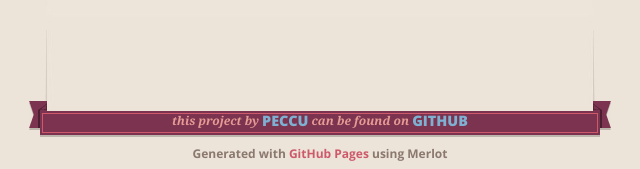
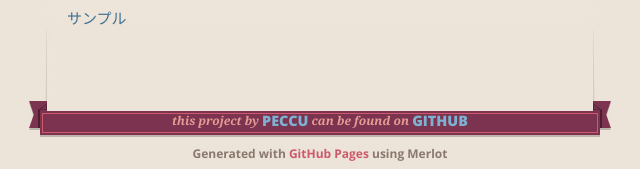
Before and after one commit to peccu/waclock, a plain HTML site: page index.html in a window 1280 px wide. Shown: the part 315-484 px from the top of the page, 320-960 px from the left. Drawn offline with nearby package versions, Linux system fonts and the light colour scheme.

Commit message:
add link to waclock

```diff
--- a/index.html
+++ b/index.html
@@ -50,6 +50,7 @@
 <a name="waclock---%E5%92%8C%E6%99%82%E8%A8%88" class="anchor" href="#waclock---%E5%92%8C%E6%99%82%E8%A8%88"><span class="octicon octicon-link"></span></a>waclock - 和時計</h3>
 
 <p>和時計が時を刻みます。</p>
+<p><a href="waclock/index.html">サンプル</a></p>
       </section>
 
       <footer>
```
